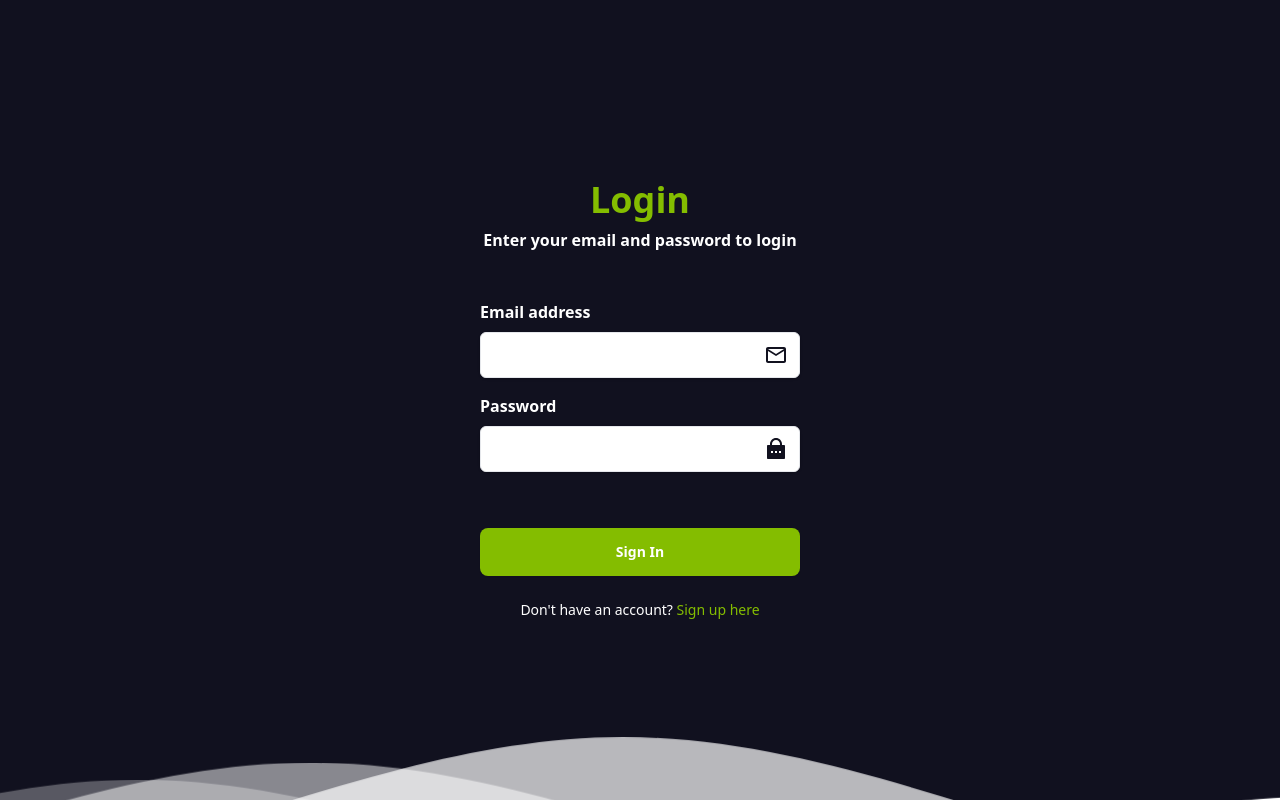
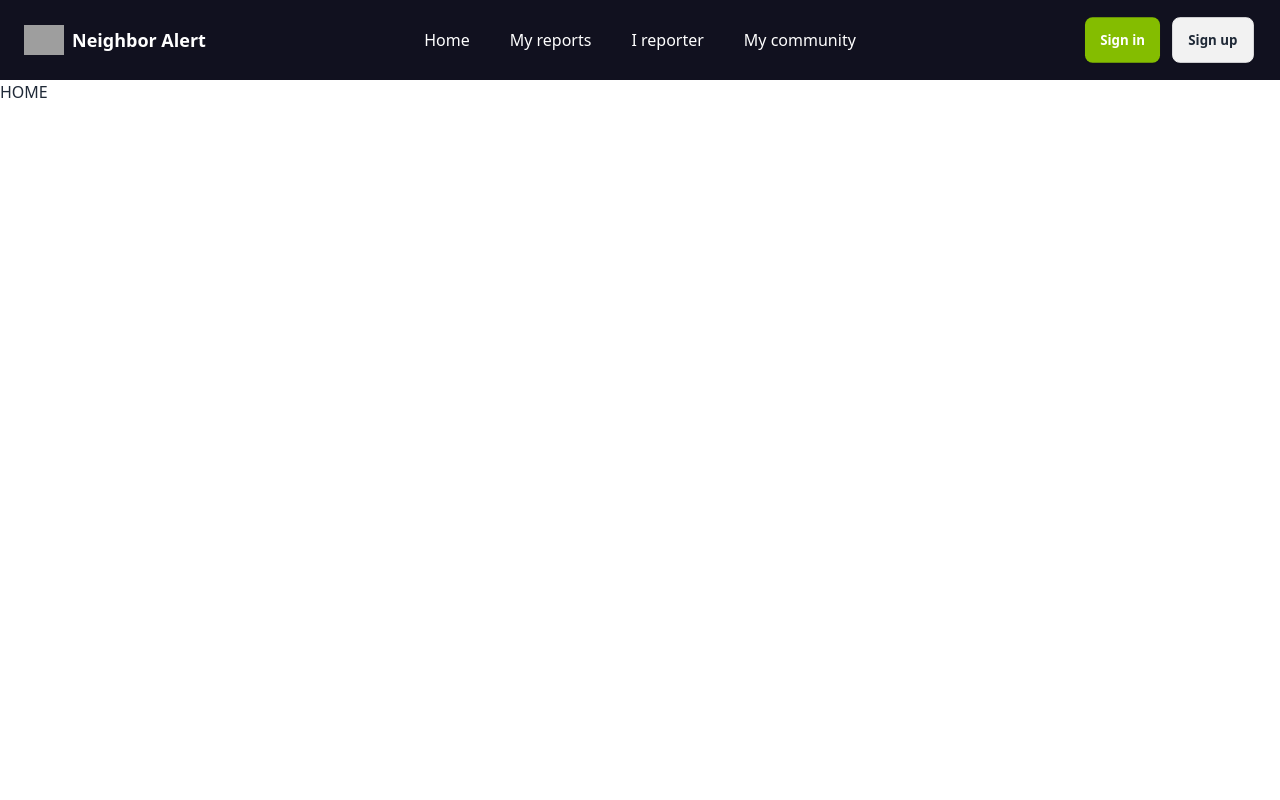
Before and after one commit to darevalo2022062/React_NeighborAlert_Deploy, a React (Vite) app: page / in a window 1280 px wide. Built offline with nearby package versions, Linux system fonts and the light colour scheme; grey boxes are pictures that could not be loaded.

Commit message:
Homepage created and config routes

```diff
--- a/src/components/Navbar.jsx
+++ b/src/components/Navbar.jsx
@@ -1,5 +1,6 @@
 import React from 'react';
 import { RiUserLine } from "react-icons/ri";
+import { Link } from 'react-router-dom';
 
 const Navbar = () => {
     return (
@@ -32,8 +33,8 @@ const Navbar = () => {
                         className="font-medium text-white hover:text-gray-500 transition duration-150 ease-in-out">My community</a>
                 </div>
                 <div className="hidden md:absolute md:flex md:items-center md:justify-end md:inset-y-0 md:right-0 md:pr-6">
-                    <button className="btn mx-2 border border-none my-auto bg-[#84BD00] hover:bg-[#92c752] text-white">Sign in</button>
-                    <button className="btn mr2 my-auto">Sign up</button>
+                    <Link to="/login" className="btn mx-2 border border-none my-auto bg-[#84BD00] hover:bg-[#92c752] text-white">Sign in</Link>
+                    <Link to="/register" className="btn mr2 my-auto">Sign up</Link>
                 </div>
             </nav>
         </>
--- /dev/null
+++ b/src/pages/home/Home.jsx
@@ -0,0 +1,13 @@
+import React from 'react'
+import Navbar from '../../components/Navbar'
+
+const Home = () => {
+    return (
+        <> {/* <---- usar estas etiquetas vacias  <>  en cada componente que envuelvan todo el componente */}
+            <Navbar />
+            <h1>HOME </h1>
+        </>
+    )
+}
+
+export default Home
--- a/src/routes/auth.routes.jsx
+++ b/src/routes/auth.routes.jsx
@@ -4,7 +4,7 @@ const Register = lazy(() => import('../pages/auth/Register.jsx'));
 const Login = lazy(() => import('../pages/auth/Login.jsx'))
 
 const authRoutes = [
-    { path: '/', element: <Login /> },
+    { path: '/login', element: <Login /> },
     { path: '/register', element: <Register /> }
 ]
 
--- /dev/null
+++ b/src/routes/home.routes.jsx
@@ -0,0 +1,9 @@
+import React, { lazy } from 'react';
+
+const Home = lazy(() => import('../pages/home/Home.jsx'));
+
+const homeRoutes = [
+    { path: '/', element: <Home /> }
+]
+
+export default homeRoutes;
--- a/src/routes/index.js
+++ b/src/routes/index.js
@@ -1,8 +1,10 @@
 import authRoutes from "./auth.routes";
+import homeRoutes from "./home.routes";
 
-    const routes = [
-        ...authRoutes,
-        // Rutas restantes
-    ];
+const routes = [
+    ...authRoutes,
+    ...homeRoutes
+    // Rutas restantes
+];
 
-    export default routes;
+export default routes;
```
